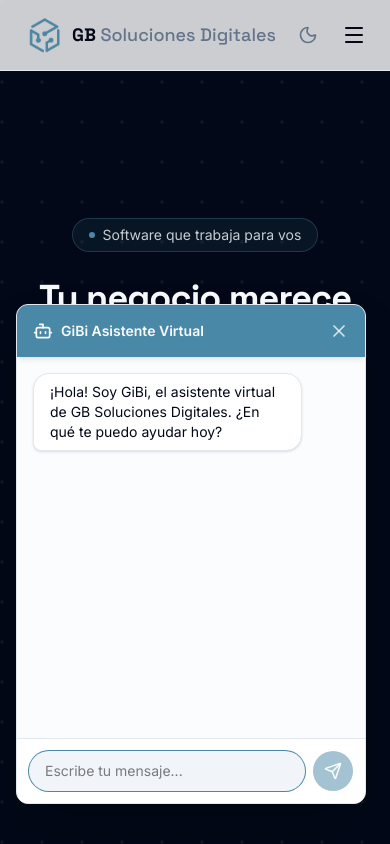
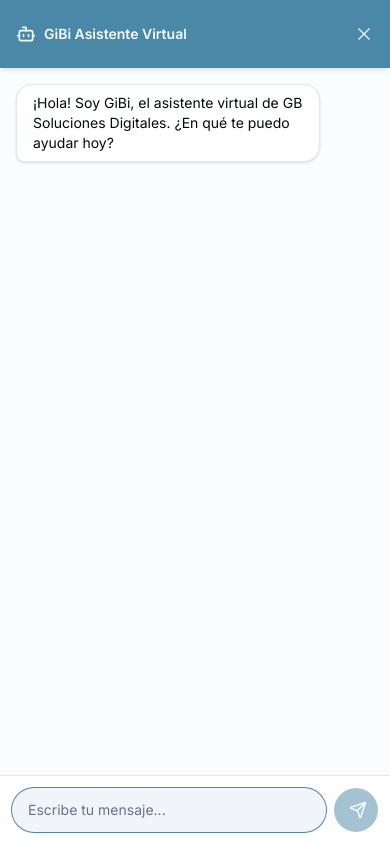
Before and after one commit to GB-Soluciones-Digitales/GB-Soluciones-Digitales-Landing-Page, a React (Vite) app: page / in a window 390 px wide. Both pictures are taken after a click on the button 336 px from the left and 790 px from the top of the page. Shown: the top 844 px of the page. Built offline with nearby package versions, Linux system fonts and the light colour scheme.

Commit message:
style: optimización mobile-first del chat widget

```diff
--- a/src/components/ChatWidget.jsx
+++ b/src/components/ChatWidget.jsx
@@ -70,10 +70,11 @@ export function ChatWidget() {
   };
 
   return (
-    <div className="fixed bottom-6 right-6 z-50 flex flex-col items-end">
+    <>
       {/* Ventana de Chat */}
       {isOpen && (
-        <div className="mb-4 w-[350px] sm:w-[380px] h-[500px] bg-card border border-border rounded-xl shadow-2xl flex flex-col overflow-hidden">
+        <div className="fixed inset-0 z-[100] sm:inset-auto sm:bottom-24 sm:right-6 w-full h-[100dvh] sm:w-[380px] sm:h-[500px] bg-card sm:border sm:border-border sm:rounded-xl shadow-2xl flex flex-col overflow-hidden animate-in fade-in zoom-in-95 duration-200">
+
           {/* Header */}
           <div className="bg-primary text-primary-foreground p-4 flex justify-between items-center shadow-md">
             <div className="flex items-center gap-2">
@@ -82,7 +83,7 @@ export function ChatWidget() {
             </div>
             <button
               onClick={() => setIsOpen(false)}
-              className="text-primary-foreground/80 hover:text-white transition-colors"
+              className="text-primary-foreground/80 hover:text-white transition-colors p-2 -mr-2"
             >
               <X size={20} />
             </button>
@@ -119,34 +120,34 @@ export function ChatWidget() {
           </div>
 
           {/* Input de texto */}
-          <form onSubmit={sendMessage} className="p-3 bg-background border-t border-border flex gap-2">
+          <form onSubmit={sendMessage} className="p-3 bg-background border-t border-border flex gap-2 items-center">
             <input
               ref={inputRef}
               type="text"
               value={inputValue}
               onChange={(e) => setInputValue(e.target.value)}
               placeholder="Escribe tu mensaje..."
-              disabled={isLoading}
-              className="flex-1 bg-muted px-4 py-2 rounded-full text-sm outline-none dark:text-white focus:ring-1 focus:ring-primary disabled:opacity-50"
+              className="flex-1 bg-muted text-foreground placeholder:text-muted-foreground px-4 py-3 sm:py-2 rounded-full text-sm outline-none focus:ring-1 focus:ring-primary"
             />
             <button
               type="submit"
               disabled={!inputValue.trim() || isLoading}
-              className="bg-primary text-primary-foreground p-2 rounded-full hover:opacity-90 transition-opacity disabled:opacity-50 flex items-center justify-center h-10 w-10 shrink-0"
+              className="bg-primary text-primary-foreground p-2 rounded-full hover:opacity-90 transition-opacity disabled:opacity-50 flex items-center justify-center h-11 w-11 sm:h-10 sm:w-10 shrink-0"
             >
-              <Send size={18} />
+              <Send size={18} className="ml-1 sm:ml-0" />
             </button>
           </form>
         </div>
       )}
 
-      {/* Botón Flotante */}
+      <div className="fixed bottom-6 right-6 z-[90]">
         <button
           onClick={() => setIsOpen(!isOpen)}
-        className={`bg-primary text-primary-foreground p-4 rounded-full shadow-lg hover:shadow-xl transition-all duration-300 ${isOpen ? 'rotate-90 scale-0 opacity-0 absolute' : 'rotate-0 scale-100 opacity-100 relative'}`}
+          className={`bg-primary text-primary-foreground p-4 rounded-full shadow-lg hover:shadow-xl transition-all duration-300 ${isOpen ? 'rotate-90 scale-0 opacity-0' : 'rotate-0 scale-100 opacity-100'}`}
         >
           <MessageCircle size={28} />
         </button>
       </div>
+    </>
   );
 }
```
Lines whose indentation alone changed are shown as unchanged.
